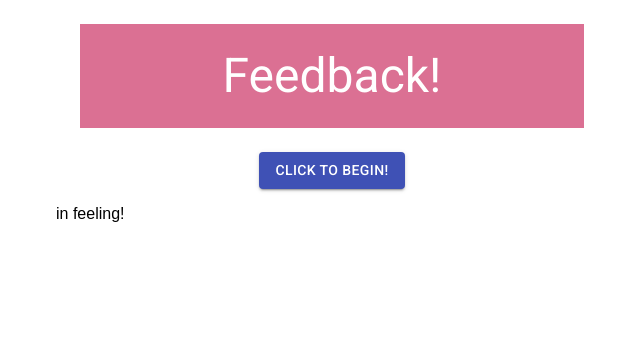
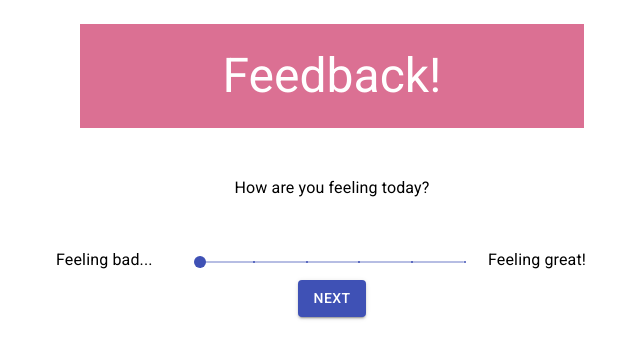
Before and after one commit to percburk/redux-feedback-loop, a React (Create React App) app: page /#/feeling in a window 1280 px wide. Shown: the top 358 px of the page, without its empty margins (308-948 px from the left). Built offline with nearby package versions, Linux system fonts and the light colour scheme.

Commit message:
functioning sliders and reducers for feeling, understanding, supported

```diff
--- a/src/components/App/App.jsx
+++ b/src/components/App/App.jsx
@@ -4,11 +4,11 @@ import { HashRouter as Router, Route, Link } from 'react-router-dom';
 import { Container, Box, Typography } from '@material-ui/core';
 
 // import components into App
-import Comments from '../Comments/Comments';
 import Home from '../Home/Home';
 import Feeling from '../Feeling/Feeling';
+import Understanding from '../Understanding/Understanding';
 import Support from '../Support/Support';
-import Understanding from '../Understanding/Understanding';
+import Comments from '../Comments/Comments';
 
 function App() {
   return (
@@ -23,10 +23,10 @@ function App() {
         >
           <Typography variant="h3">Feedback!</Typography>
         </Box>
-        <Route path="/" component={Home} />
+        <Route path="/" exact component={Home} />
         <Route path="/feeling" component={Feeling} />
         <Route path="/understanding" component={Understanding} />
-        <Route path="support" component={Support} />
+        <Route path="/support" component={Support} />
         <Route path="/comments" component={Comments} />
       </Container>
     </Router>
--- a/src/components/Feeling/Feeling.jsx
+++ b/src/components/Feeling/Feeling.jsx
@@ -1,5 +1,62 @@
+import { useHistory } from 'react-router-dom';
+import { Box, Typography, Button, Slider, Grid } from '@material-ui/core';
+import { useDispatch } from 'react-redux';
+import { useState } from 'react';
+
 function Feeling() {
-  return <p>in feeling!</p>
+  const dispatch = useDispatch();
+  const history = useHistory();
+  const [slider, setSlider] = useState(1);
+
+  const handleSlider = (event, newValue) => {
+    setSlider(newValue);
+    console.log(slider);
+  };
+
+  const handleNext = () => {
+    dispatch({
+      type: 'ADD_FEELING',
+      payload: slider,
+    });
+    history.push('/understanding');
+  };
+
+  return (
+    <Box>
+      <Box p={3} m={3} display="flex" justifyContent="center">
+        <Typography>How are you feeling today?</Typography>
+      </Box>
+      <Grid container direction="row" spacing={3}>
+        <Grid item xs>
+          <Typography>Feeling bad...</Typography>
+        </Grid>
+        <Grid item xs={6}>
+          <Slider
+            defaultValue={1}
+            value={slider}
+            step={1}
+            marks
+            min={1}
+            max={6}
+            valueLabelDisplay="auto"
+            onChange={handleSlider}
+          />
+        </Grid>
+        <Grid item xs>
+          <Typography>Feeling great!</Typography>
+        </Grid>
+      </Grid>
+      <Box display="flex" justifyContent="center">
+        <Button
+          variant="contained"
+          color="primary"
+          onClick={handleNext}
+        >
+          Next
+        </Button>
+      </Box>
+    </Box>
+  );
 }
 
 export default Feeling;
--- a/src/components/Home/Home.jsx
+++ b/src/components/Home/Home.jsx
@@ -1,9 +1,16 @@
 import { Box, Button } from '@material-ui/core';
+import { useHistory } from 'react-router-dom';
 
 function Home() {
+  const history = useHistory();
+
   return (
     <Box display="flex" justifyContent="center">
-      <Button variant="contained" color="primary">
+      <Button
+        variant="contained"
+        color="primary"
+        onClick={() => history.push('/feeling')}
+      >
         Click to begin!
       </Button>
     </Box>
--- a/src/components/Support/Support.jsx
+++ b/src/components/Support/Support.jsx
@@ -1,5 +1,58 @@
+import { useHistory } from 'react-router-dom';
+import { Box, Typography, Button, Slider, Grid } from '@material-ui/core';
+import { useDispatch } from 'react-redux';
+import { useState } from 'react';
+
 function Support() {
-  return <p>in support!</p>;
+  const dispatch = useDispatch();
+  const history = useHistory();
+  const [slider, setSlider] = useState(1);
+
+  const handleSlider = (event, newValue) => {
+    setSlider(newValue);
+    console.log(slider);
+  };
+
+  const handleNext = () => {
+    dispatch({
+      type: 'ADD_SUPPORTED',
+      payload: slider,
+    });
+    history.push('/comments');
+  };
+
+  return (
+    <Box>
+      <Box p={3} m={3} display="flex" justifyContent="center">
+        <Typography>How supported do you feel today?</Typography>
+      </Box>
+      <Grid container direction="row" spacing={3}>
+        <Grid item xs>
+          <Typography>Not at all supported...</Typography>
+        </Grid>
+        <Grid item xs={6}>
+          <Slider
+            defaultValue={1}
+            value={slider}
+            step={1}
+            marks
+            min={1}
+            max={6}
+            valueLabelDisplay="auto"
+            onChange={handleSlider}
+          />
+        </Grid>
+        <Grid item xs>
+          <Typography>Extremely supported!</Typography>
+        </Grid>
+      </Grid>
+      <Box display="flex" justifyContent="center">
+        <Button variant="contained" color="primary" onClick={handleNext}>
+          Next
+        </Button>
+      </Box>
+    </Box>
+  );
 }
 
 export default Support;
--- a/src/components/Understanding/Understanding.jsx
+++ b/src/components/Understanding/Understanding.jsx
@@ -1,5 +1,58 @@
+import { useHistory } from 'react-router-dom';
+import { Box, Typography, Button, Slider, Grid } from '@material-ui/core';
+import { useDispatch } from 'react-redux';
+import { useState } from 'react';
+
 function Understanding() {
-  return <p>in understanding!</p>;
+  const dispatch = useDispatch();
+  const history = useHistory();
+  const [slider, setSlider] = useState(1);
+
+  const handleSlider = (event, newValue) => {
+    setSlider(newValue);
+    console.log(slider);
+  };
+
+  const handleNext = () => {
+    dispatch({
+      type: 'ADD_UNDERSTANDING',
+      payload: slider,
+    });
+    history.push('/support');
+  };
+
+  return (
+    <Box>
+      <Box p={3} m={3} display="flex" justifyContent="center">
+        <Typography>How are you understanding today's material?</Typography>
+      </Box>
+      <Grid container direction="row" spacing={3}>
+        <Grid item xs>
+          <Typography>Not at all...</Typography>
+        </Grid>
+        <Grid item xs={6}>
+          <Slider
+            defaultValue={1}
+            value={slider}
+            step={1}
+            marks
+            min={1}
+            max={6}
+            valueLabelDisplay="auto"
+            onChange={handleSlider}
+          />
+        </Grid>
+        <Grid item xs>
+          <Typography>Very well!</Typography>
+        </Grid>
+      </Grid>
+      <Box display="flex" justifyContent="center">
+        <Button variant="contained" color="primary" onClick={handleNext}>
+          Next
+        </Button>
+      </Box>
+    </Box>
+  );
 }
 
 export default Understanding;
--- a/src/components/redux/reducers/feedback.reducer.js
+++ b/src/components/redux/reducers/feedback.reducer.js
@@ -1,8 +1,18 @@
-
 // stores the feedback as an object, each piece of the feedback adding
 // a new key: value pair
 const feedbackReducer = (state = {}, action) => {
-  return state;
+  switch (action.type) {
+    case 'ADD_FEELING':
+      return { ...state, feeling: action.payload };
+    case 'ADD_UNDERSTANDING':
+      return { ...state, understanding: action.payload };
+    case 'ADD_SUPPORTED':
+      return { ...state, supported: action.payload };
+    case 'ADD_COMMENTS':
+      return { ...state, comments: action.payload };
+    default:
+      return state;
+  }
 };
 
 export default feedbackReducer;
```
